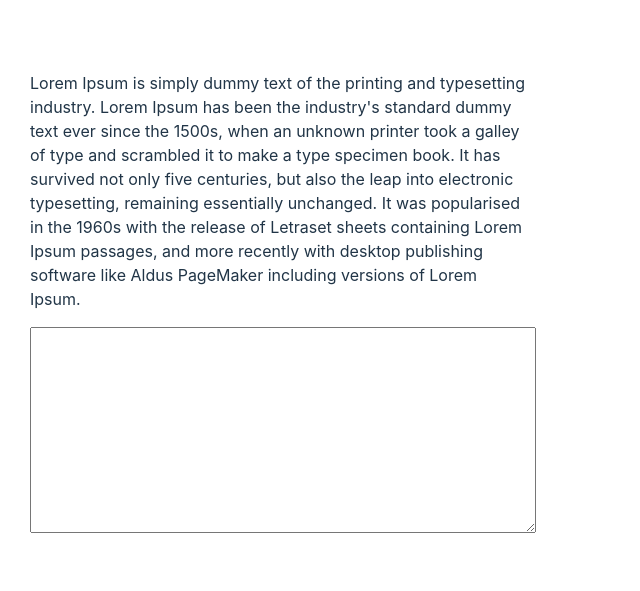
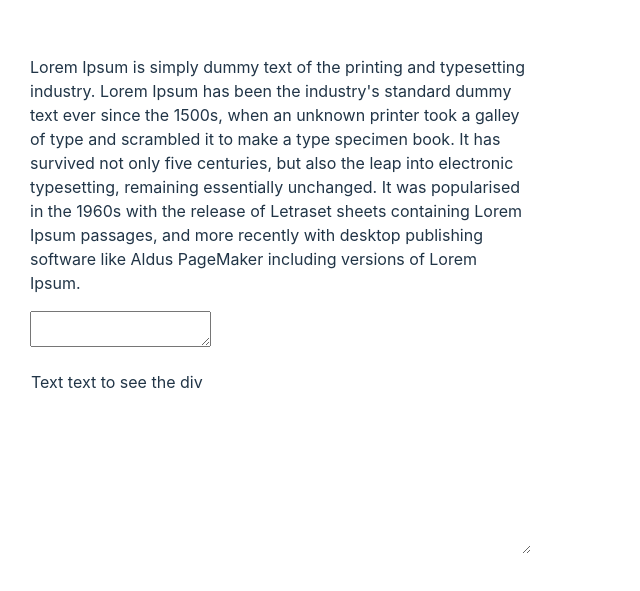
Before and after one commit to Etyre/deliberate-typing-app, a React (Vite) app in the folder version_1/frontend/: page / in a window 1280 px wide. Shown: the part 103-694 px from the top of the page, without its empty margins (0-640 px from the left). Built offline with nearby package versions, Linux system fonts and the light colour scheme.

Commit message:
starting on reactive text coloring

```diff
--- a/version_1/frontend/src/components/TextToTypeBox/index.jsx
+++ b/version_1/frontend/src/components/TextToTypeBox/index.jsx
@@ -1,12 +1,8 @@
-import {useState} from "react"
-
 
 export default function TextToTypeBox () {
 
-const [text, setText] = useState("")
-
 function handleText(event) {
-    setText(event.target.value)
+    setTextToType(event.target.value)
 }
 
 return(
--- a/version_1/frontend/src/components/Typingbox/index.jsx
+++ b/version_1/frontend/src/components/Typingbox/index.jsx
@@ -1,9 +1,21 @@
-import {useState} from "react"
+import {useEffect, useState} from "react"
 
 
-export default function Textbox () {
+export default function Textbox ({textToType}) {
+// An alternative way to write this line:
+// export default function Textbox (props)
 
 const [text, setText] = useState("")
+const [isValid, setIsValid] = useState(true)
+
+useEffect(()=> {
+    if(text == textToType){
+        setIsValid(true)
+    }else{
+        setIsValid(false)
+    }
+}, [text])
+
 
 function handleText(event) {
     setText(event.target.value)
@@ -11,7 +23,10 @@
 
 return(
     <div className="typingBox">
-        <textarea onChange={handleText} />
+        <textarea className={isValid==false? "redTextArea": ""} onChange={handleText} />
+        <div className="editableSection" contentEditable="true">
+            <p>Text text to see the div</p>
+        </div>
     </div>
 )
 }
--- a/version_1/frontend/src/index.css
+++ b/version_1/frontend/src/index.css
@@ -87,10 +87,15 @@
 
 }
 
-.typingBox textarea {
+.typingBox .editableSection {
   resize: vertical;
   overflow: hidden;
   height: 100%;
   min-height: 200px;
   width: 100%;
+  border: 1px solid white;
 }
+
+.typingBox .redTextArea {
+  color: red;
+}
--- a/version_1/frontend/src/pages/Home.jsx
+++ b/version_1/frontend/src/pages/Home.jsx
@@ -1,13 +1,17 @@
 import Typingbox from "../components/Typingbox";
 import TextToTypeBox from "../components/TextToTypeBox";
+import { useState } from "react";
 
 export default function Home () {
+    const [textToType, setTextToType] = useState("")
+
     return (
-    <>
-        <div className="textAndTypingContainer">
-            <TextToTypeBox></TextToTypeBox>
-            <Typingbox></Typingbox>
-        </div>
-    </>
+        <>
+            <div className="textAndTypingContainer">
+
+                <TextToTypeBox></TextToTypeBox>
+                <Typingbox textToType={textToType}></Typingbox>
+            </div>
+        </>
     )
     }
```
